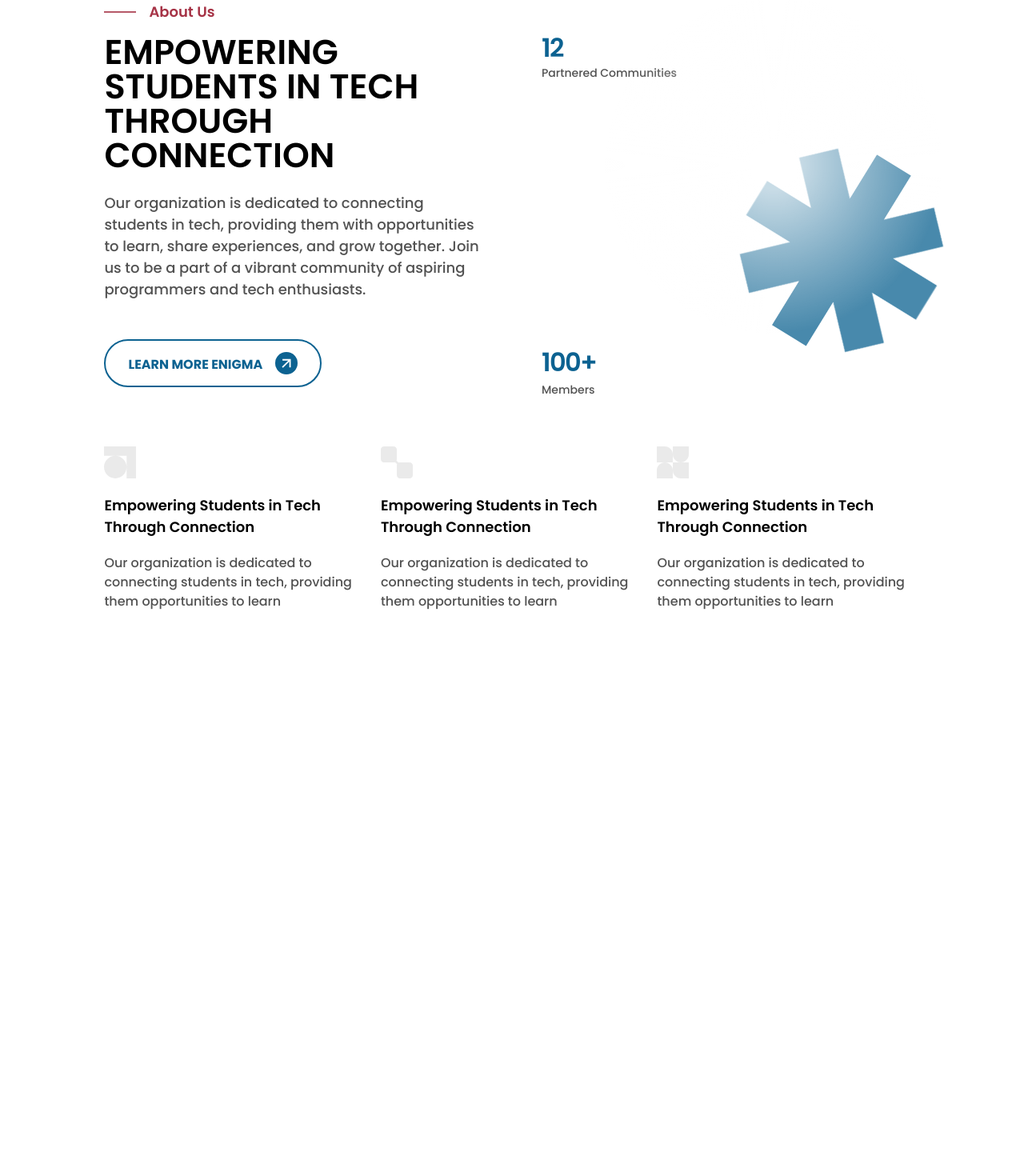
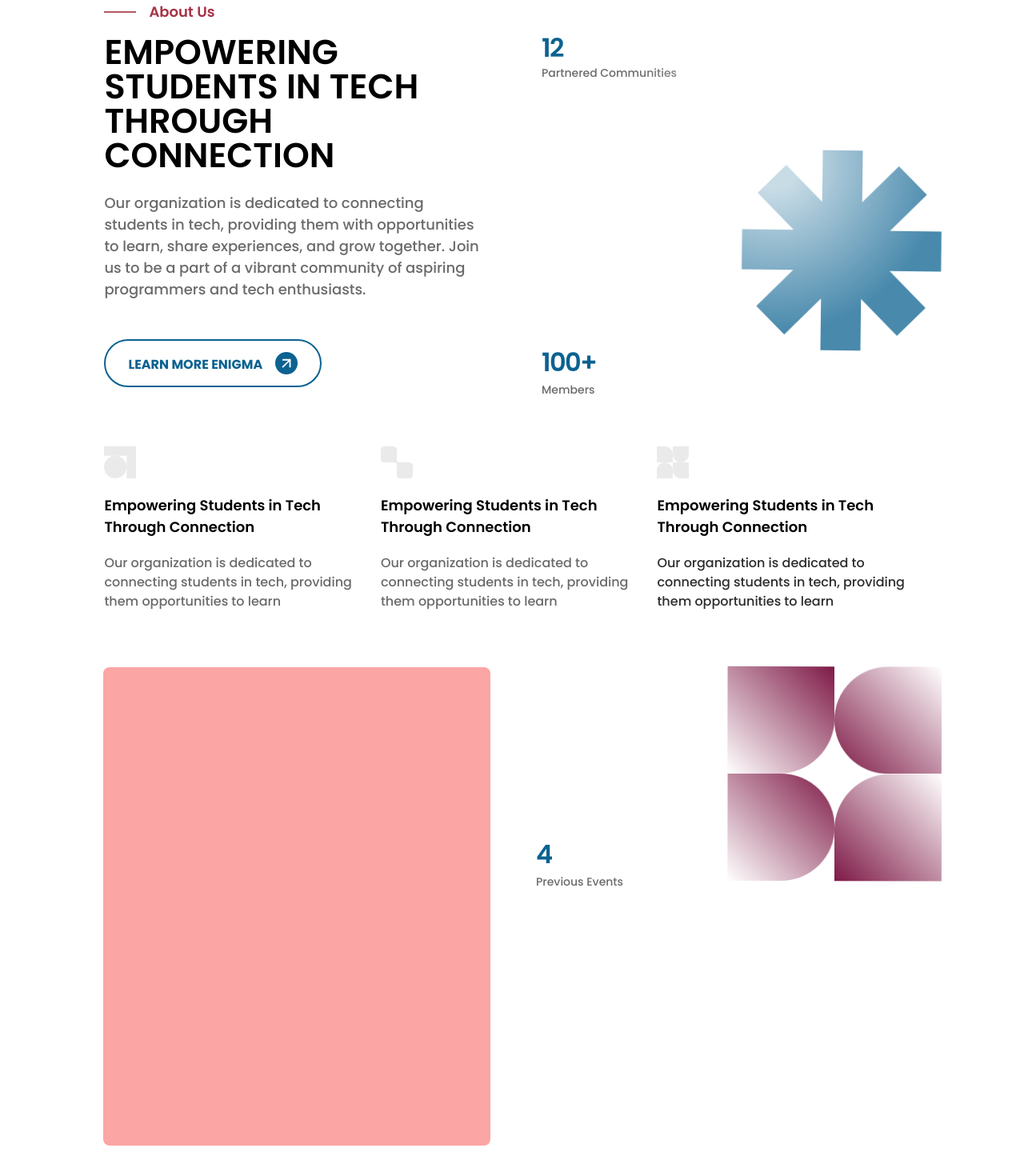
Before and after one commit to yoshbatula/um-enigma, a React (Vite) app: page / in a window 1280 px wide. Shown: the part 949-2419 px from the top of the page at 80% size. Before the commit the page ends 1750 px from the top, so only its background shows below. Built offline with nearby package versions, Linux system fonts and the light colour scheme.

Commit message:
Finish RotatingCircle animation

```diff
--- a/src/App.css
+++ b/src/App.css
@@ -130,3 +130,80 @@ div:hover > .aboutCard2{
 div:hover > .aboutCard3{
   background-color: #a63346;
 }
+
+.rotatingCircleContainer:nth-child(1) > div{
+  animation: rotatingCircle1 1.85s ease-in-out 0s infinite alternate forwards;
+}
+.rotatingCircleContainer:nth-child(2) > div{
+  animation: rotatingCircle2 1.85s ease-in-out 0s infinite alternate forwards;
+}
+.rotatingCircleContainer:nth-child(3) > div{
+  animation: rotatingCircle3 1.85s ease-in-out 0s infinite alternate forwards;
+}
+.rotatingCircleContainer:nth-child(4) > div{
+  animation: rotatingCircle4 1.85s ease-in-out 0s infinite alternate forwards;
+}
+
+@keyframes rotatingCircle1{
+  0%,20%{
+    transform: rotate(0deg);
+  }
+  35%{
+    transform: rotate(-3deg);
+  }
+
+  65%{
+    transform: rotate(93deg);
+  }
+
+  80%,100%{
+    transform: rotate(90deg);
+
+  }
+}
+@keyframes rotatingCircle2{
+  0%,20%{
+    transform: rotate(180deg);
+  }
+  35%{
+    transform: rotate(177deg);
+  }
+  65%{
+    transform: rotate(273deg);
+  }
+  80%,100%{
+    transform: rotate(270deg);
+
+  }
+}
+
+@keyframes rotatingCircle3{
+  0%,20%{
+    transform: rotate(0deg);
+  }
+  35%{
+    transform: rotate(-3deg);
+  }
+  65%{
+    transform: rotate(93deg);
+  }
+  80%,100%{
+    transform: rotate(90deg);
+
+  }
+}
+@keyframes rotatingCircle4{
+  0%,20%{
+    transform: rotate(180deg);
+  }
+  35%{
+    transform: rotate(177deg);
+  }
+  65%{
+    transform: rotate(273deg);
+  }
+  80%,100%{
+    transform: rotate(270deg);
+
+  }
+}
--- a/src/App.jsx
+++ b/src/App.jsx
@@ -1,5 +1,6 @@
 import './App.css'
 import About from './components/About/About'
+import Events from './components/Events/Events'
 import Hero from './components/Hero/Hero'
 import Navbar from './components/Navbar'
 
@@ -10,6 +11,7 @@ function App() {
       <Navbar></Navbar>
       <Hero></Hero>
       <About></About>
+      <Events ></Events>
     </div>
   )
 }
--- a/src/components/About/About.jsx
+++ b/src/components/About/About.jsx
@@ -23,7 +23,8 @@ export default function About() {
             EMPOWERING STUDENTS IN TECH THROUGH CONNECTION
           </h4>
           <p
-            className="font-Poppins-Medium text-[18px] mt-[24px] text-[#525252]
+            className="font-Poppins-Medium text-[18px] mt-[24px] text-[#2C2C2C]
+            opacity-70
         max-w-[50ch]"
           >
             Our organization is dedicated to connecting students in tech,
@@ -71,7 +72,8 @@ export default function About() {
             >
               12
             </p>
-            <p className="font-Poppins-Medium text-[14px] text-[#525252]">
+            <p className="font-Poppins-Medium text-[14px] text-[#2C2C2C]
+            opacity-70">
               Partnered Communities
             </p>
           </div>
@@ -79,7 +81,8 @@ export default function About() {
             <p className="font-Poppins-SemiBold text-[32px] tracking-tighter text-[#0c6291]">
               100+
             </p>
-            <p className="font-Poppins-Medium text-[14px] text-[#525252]">
+            <p className="font-Poppins-Medium text-[14px] text-[#2C2C2C]
+            opacity-70">
               Members
             </p>
           </div>
--- a/src/components/About/AboutCardSection.jsx
+++ b/src/components/About/AboutCardSection.jsx
@@ -9,7 +9,8 @@ export function AboutCardSection() {
           <p className="max-w-[24ch] font-Poppins-SemiBold text-[18px]">
             Empowering Students in Tech Through Connection
           </p>
-          <p className="max-w-[32ch] font-Poppins-Medium text-[16px] text-[#525252]  ">
+          <p className="max-w-[32ch] font-Poppins-Medium text-[16px] text-[#2C2C2C]
+          opacity-70  ">
             Our organization is dedicated to connecting students in tech,
             providing them opportunities to learn
           </p>
@@ -20,7 +21,8 @@ export function AboutCardSection() {
           <p className="max-w-[24ch] font-Poppins-SemiBold text-[18px]">
             Empowering Students in Tech Through Connection
           </p>
-          <p className="max-w-[32ch] font-Poppins-Medium text-[16px] text-[#525252]  ">
+          <p className="max-w-[32ch] font-Poppins-Medium text-[16px] text-[#2C2C2C]
+          opacity-70  ">
             Our organization is dedicated to connecting students in tech,
             providing them opportunities to learn
           </p>
@@ -31,7 +33,8 @@ export function AboutCardSection() {
           <p className="max-w-[24ch] font-Poppins-SemiBold text-[18px]">
             Empowering Students in Tech Through Connection
           </p>
-          <p className="max-w-[32ch] font-Poppins-Medium text-[16px] text-[#525252]  ">
+          <p className="max-w-[32ch] font-Poppins-Medium text-[16px] text-[#2C2C2C]
+            ">
             Our organization is dedicated to connecting students in tech,
             providing them opportunities to learn
           </p>
--- /dev/null
+++ b/src/components/Events/Events.jsx
@@ -0,0 +1,23 @@
+import RotatingCircles from "./RotatingCircles";
+
+export default function Events() {
+
+  return (
+    <section className="min-h-[83vh] grid grid-cols-2 grid-rows-2 px-[8vw] mb-[130px] ">
+      <div className="row-span-2 flex justify-center items-center">
+        <div className="w-[90%] h-[90%] bg-red-300 rounded-[8px]"></div>
+      </div>
+      <div className=" grid grid-cols-2">
+      <div className="flex pl-[30px] flex-col justify-end">
+        <p className="font-Poppins-SemiBold text-[32px] text-[#0C6291]">4</p>
+        <p className="font-Poppins-Medium text-[14px] text-[#2C2C2C]
+        opacity-70 mb-[20px]">
+          Previous Events
+        </p>
+      </div>
+      <RotatingCircles />
+      </div>
+
+    </section>
+  );
+}
--- /dev/null
+++ b/src/components/Events/RotatingCircles.jsx
@@ -0,0 +1,20 @@
+export default function RotatingCircles(){
+  const blockOfCircles = Array.from({ length: 4 }, () => "");
+  return(
+    <div className="flex flex-wrap">
+      {blockOfCircles.map((block,index)=>
+      index === 1 || index === 2?(
+      <div className="w-[50%] aspect-square flex items-baseline rotatingCircleContainer overflow-hidden" key={index}>
+        <div className={`w-[100%] aspect-square
+        ${index === 1 && 'rotate-180 mt-auto'}
+          rounded-t-[70px]  bg-rotatingCircleGradient`}></div>
+      </div>)
+      :(<div className="w-[50%] aspect-square flex items-baseline rotatingCircleContainer overflow-hidden" key={index}>
+        <div className={`w-[100%] aspect-square
+          rounded-tr-[70px] ${index===3?'rotate-180':'mt-auto'}
+          bg-rotatingCircleGradient`}></div>
+      </div>)
+      )}
+    </div>
+  )
+}
--- a/tailwind.config.js
+++ b/tailwind.config.js
@@ -14,6 +14,8 @@ export default {
         'radial-gradient(circle, rgba(131,34,77,1) 0%, rgba(131,34,77,1) 15%, rgba(255,255,255,0.000001) 70%)',
         wheelGradient:
         'radial-gradient(circle, rgba(255,255,255,0.7038807759431898) 10%, rgba(255,255,255,0) 70%, rgba(255,255,255,0) 100%);',
+        rotatingCircleGradient:
+        ' linear-gradient(135deg, rgba(126,25,70,1) 0%, rgba(255,255,255,1) 100%)'
       },
 
       fontFamily: {
```
Also changed, not shown: src/assets/images/rotatingCircles.svg (added).
